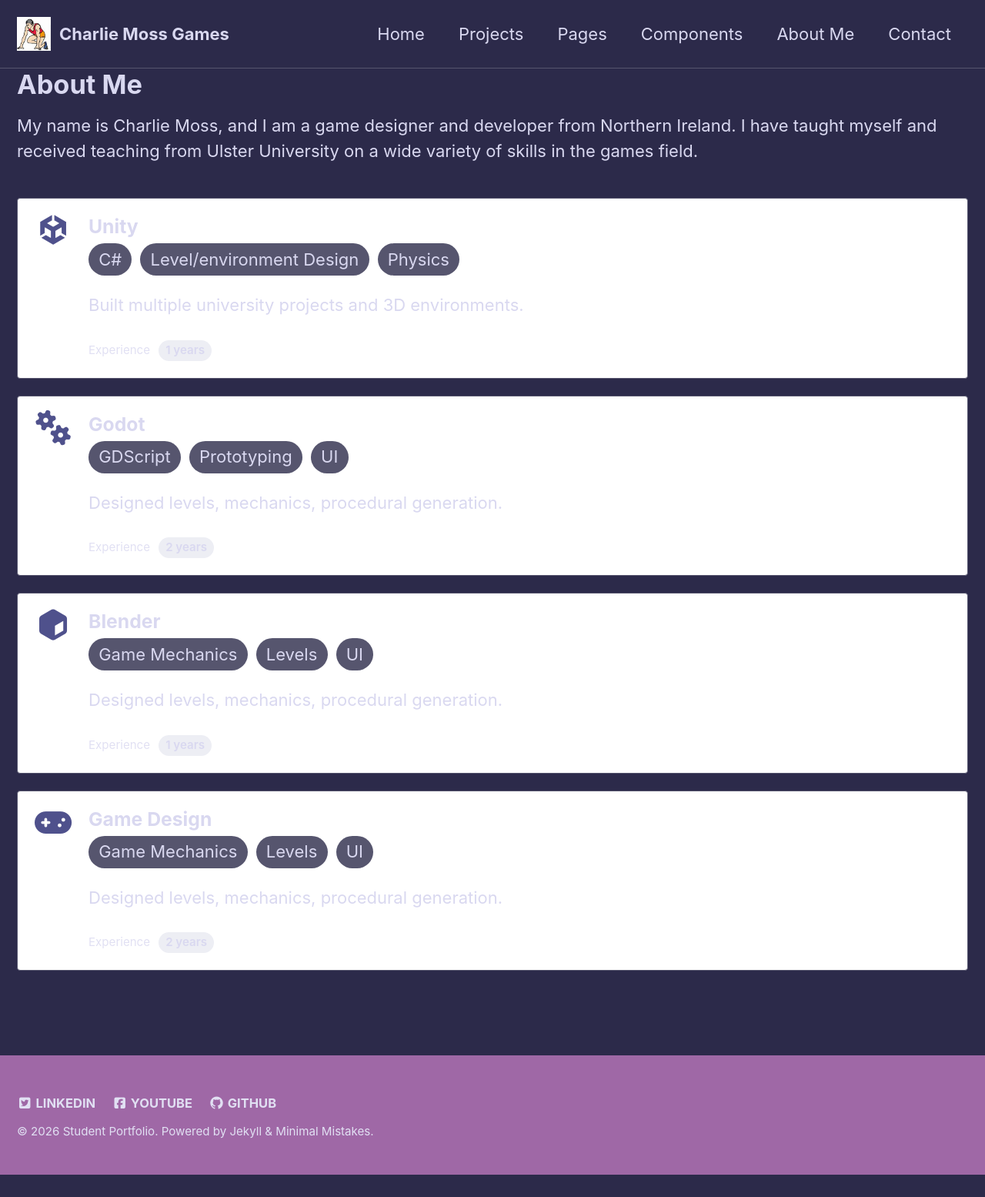
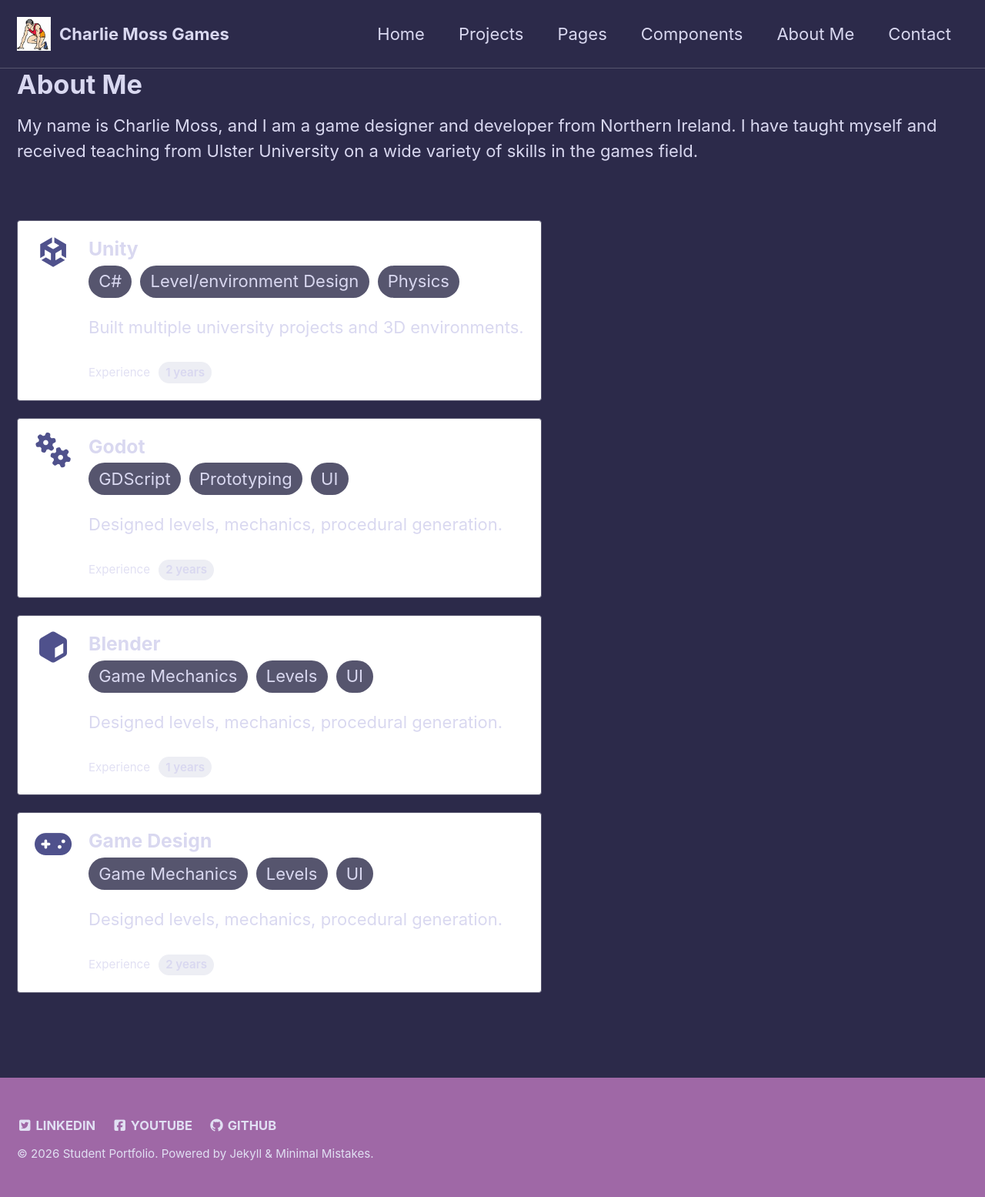
Before and after one commit to cmoss640/cmoss640.github.io, a Jekyll site: the page built from _pages/about-me.md, in a window 1280 px wide. Shown: the whole page at 77% size. Built offline with Jekyll 4.4.1, drawn with Linux system fonts in a browser that asks for light colours; before the commit the page ends 1526 px from its top, so only the background shows below that.

Commit message:
Revise about me section and skills display
Updated personal introduction and added skills section.

```diff
--- a/_pages/about-me.md
+++ b/_pages/about-me.md
@@ -25,8 +25,9 @@ skills:
     text: "Designed levels, mechanics, procedural generation."
     years: 2
 ---
+
 # About Me
 
 My name is Charlie Moss, and I am a game designer and developer from Northern Ireland. I have taught myself and received teaching from Ulster University on a wide variety of skills in the games field.
-
+<div style="display:flex; flex-wrap:wrap; gap:4rem; align-items:flex-start;">
 {% include skills skills=page.skills %}
```
